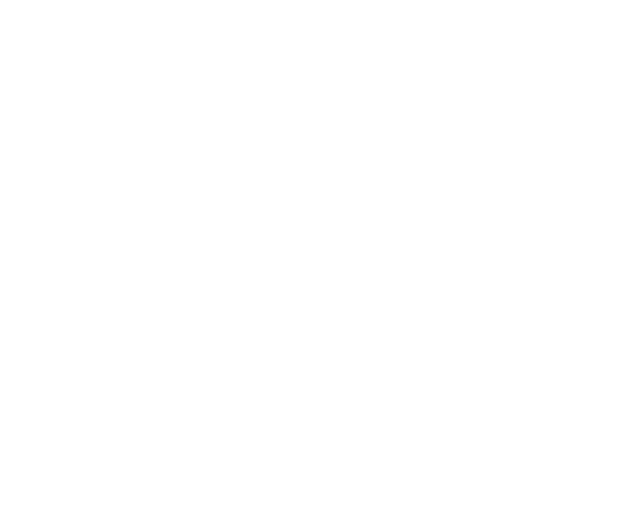
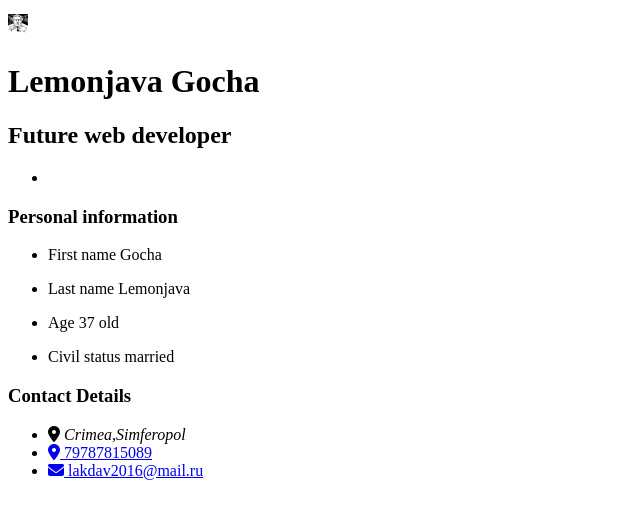
Before and after one commit to lakdav/rsschool-cv, a plain HTML site: page index.html in a window 1280 px wide. Shown: the whole page, without its empty margins (0-640 px from the left). Drawn offline with Linux system fonts and the light colour scheme; files that its build step writes are made by us from their sources.

Commit message:
feat: add header and aside part in index.js

```diff
--- a/index.html
+++ b/index.html
@@ -5,12 +5,92 @@
     <meta charset="UTF-8">
     <meta http-equiv="X-UA-Compatible" content="IE=edge">
     <meta name="viewport" content="width=device-width, initial-scale=1.0">
-    <link rel="stylesheet" href="style.css">
-    <title>Document</title>
+    <link rel="preconnect" href="https://fonts.googleapis.com">
+    <link rel="preconnect" href="https://fonts.gstatic.com" crossorigin>
+    <link href="https://fonts.googleapis.com/css2?family=Roboto:wght@300;400;700&display=swap" rel="stylesheet">
+    <link rel="stylesheet" href="https://cdnjs.cloudflare.com/ajax/libs/font-awesome/6.2.1/css/all.min.css"
+        integrity="sha512-MV7K8+y+gLIBoVD59lQIYicR65iaqukzvf/nwasF0nqhPay5w/9lJmVM2hMDcnK1OnMGCdVK+iQrJ7lzPJQd1w=="
+        crossorigin="anonymous" referrerpolicy="no-referrer" />
+    <link rel="stylesheet" href="css//style.css">
+    <title>Gocha lemonjava</title>
 </head>
 
 <body>
-
+    <header class="header">
+        <div class="header__logo logo">
+            <a class="logo__link" href="#">
+                <img class="logo__image" src="./image/coughingmanface-1924.svg" width="20" height="30"
+                    alt="my fake avatar">
+            </a>
+        </div>
+        <div class="header__content">
+            <h1 class="heading1">Lemonjava Gocha</h1>
+            <h2 class="heading2">Future web developer</h2>
+        </div>
+        <nav class="header__navigation navigation">
+            <ul class="navigation__list">
+                <li class="navigation__list-item">
+                    <a href="#" class="navigation__list-link"></a>
+                </li>
+            </ul>
+        </nav>
+    </header>
+    <aside class="aside">
+        <section class="info">
+            <h3 class="heading3">Personal information</h3>
+            <ul class="info__list">
+                <li class="info__item item">
+                    <p class="item__content">
+                        <span class="item__content-field">First name</span>
+                        <span class="item__content-text">Gocha</span>
+                    </p>
+                </li>
+                <li class="info__item item">
+                    <p class="item__content">
+                        <span class="item__content-field">Last name</span>
+                        <span class="item__content-text">Lemonjava</span>
+                    </p>
+                </li>
+                <li class="info__item item">
+                    <p class="item__content">
+                        <span class="item__content-field">Age</span>
+                        <span class="item__content-text">37 old</span>
+                    </p>
+                </li>
+                <li>
+                    <p class="item__content">
+                        <span class="item__content-field">Civil status</span>
+                        <span class="item__content-text">married</span>
+                    </p>
+                </li>
+            </ul>
+        </section>
+        <section class="contact">
+            <h3 class="heading3">Contact Details</h3>
+            <ul class="contact__list">
+                <li class="contact__list-item">
+                    <address class="item__content">
+                        <span class="contact__list-icon"><i class="fas fa-location-dot"></i></span>
+                        <span class="contact__list-text">Crimea,Simferopol</span>
+                    </address>
+                </li>
+                <li class="contact__list-item">
+                    <a href="tel:+79787815089" class="item__content">
+                        <span class="contact__list-icon"><i class="fas fa-location-dot"></i></span>
+                        <span class="contact__list-text">79787815089</span>
+                    </a>
+                </li>
+                <li class="contact__list-item">
+                    <a href="mailto:lakdav2016@mail.ru" class="item__content">
+                        <span class="contact__list-icon"><i class="fas fa-envelope"></i></span>
+                        <span class="contact__list-text">lakdav2016@mail.ru</span>
+                    </a>
+                </li>
+            </ul>
+        </section>
+    </aside>
+    <main class="main"></main>
+    <footer class="footer"></footer>
 </body>
 
 </html>
```
Also changed, not shown: 1 other file.
